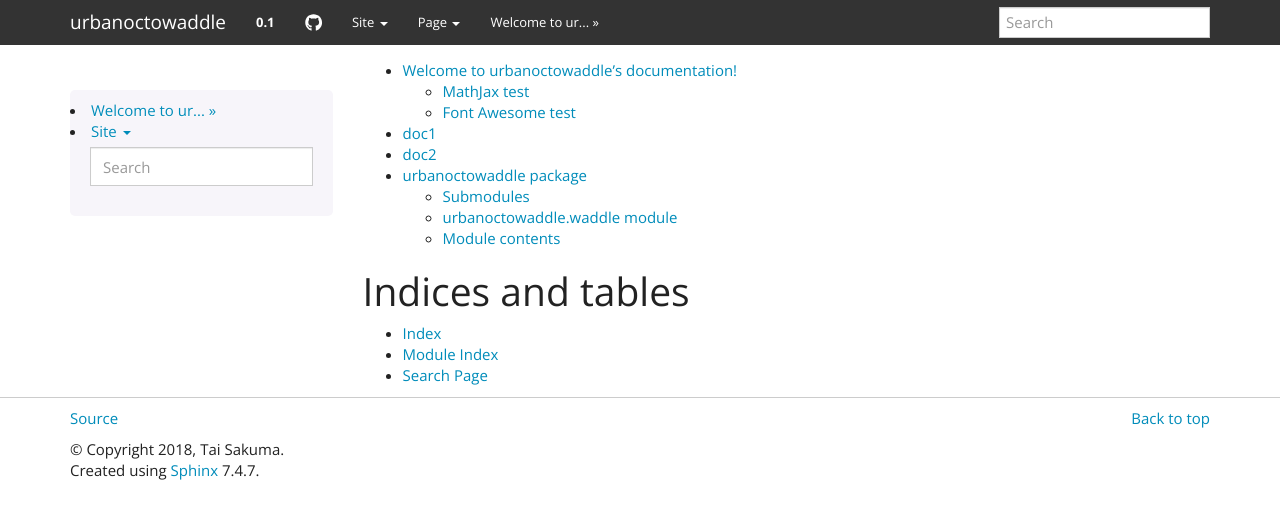
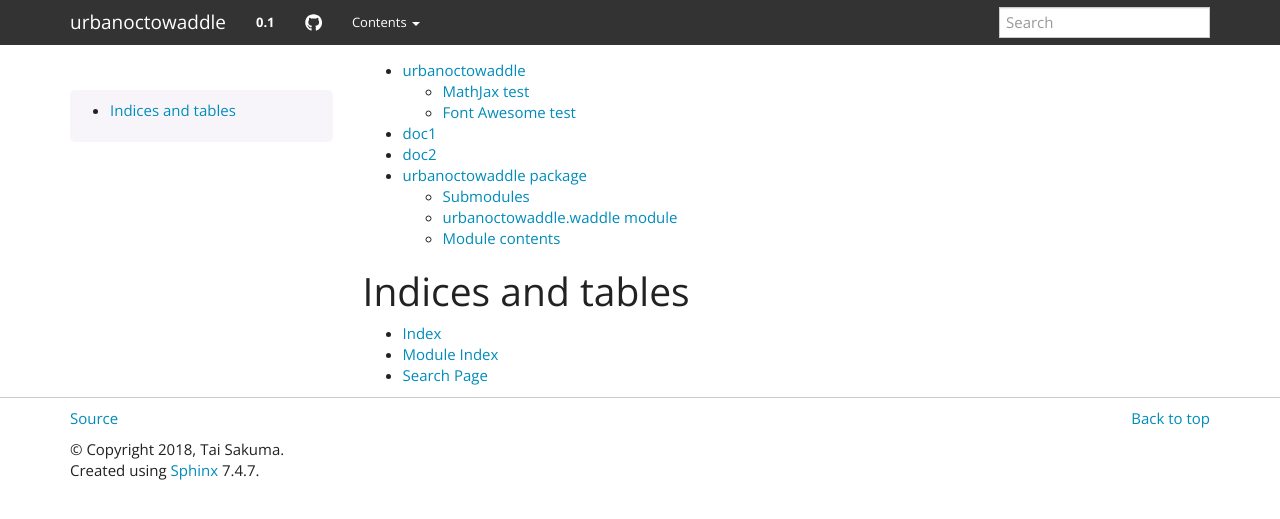
Before and after one commit to TaiSakuma/urbanoctowaddle, a Sphinx documentation site: the page built from docs/contents.rst, in a window 1280 px wide. Shown: the top 519 px of the page. Built offline with Sphinx 7.4.7, drawn with Linux system fonts in a browser that asks for light colours; nearby versions of some CDN libraries.

Commit message:
update doc

```diff
--- a/docs/conf.py
+++ b/docs/conf.py
@@ -107,10 +107,12 @@
 #
 # html_theme_options = {}
 html_theme_options = {
-    'navbar_site_name': "Site",
+    'navbar_site_name': "Contents",
     'navbar_links': [
         ('<i class="fab fa-github fa-lg"></i>', "https://github.com/TaiSakuma/urbanoctowaddle", True),
     ],
+    'navbar_sidebarrel': False,
+    'navbar_pagenav': False,
     'source_link_position': "footer",
     'bootswatch_theme': "yeti",
     'bootstrap_version': "3",
@@ -128,9 +130,7 @@
 # refs: http://alabaster.readthedocs.io/en/latest/installation.html#sidebars
 html_sidebars = {
     '**': [
-        'relations.html',  # needs 'show_related': True theme option to display
-        'globaltoc.html',
-        'searchbox.html',
+        'localtoc.html',
     ]
 }
 
--- a/docs/index.md
+++ b/docs/index.md
@@ -1,6 +1,5 @@
 
-# Welcome to urbanoctowaddle's documentation!
-
+# urbanoctowaddle
 
 ### MathJax test
 
```
